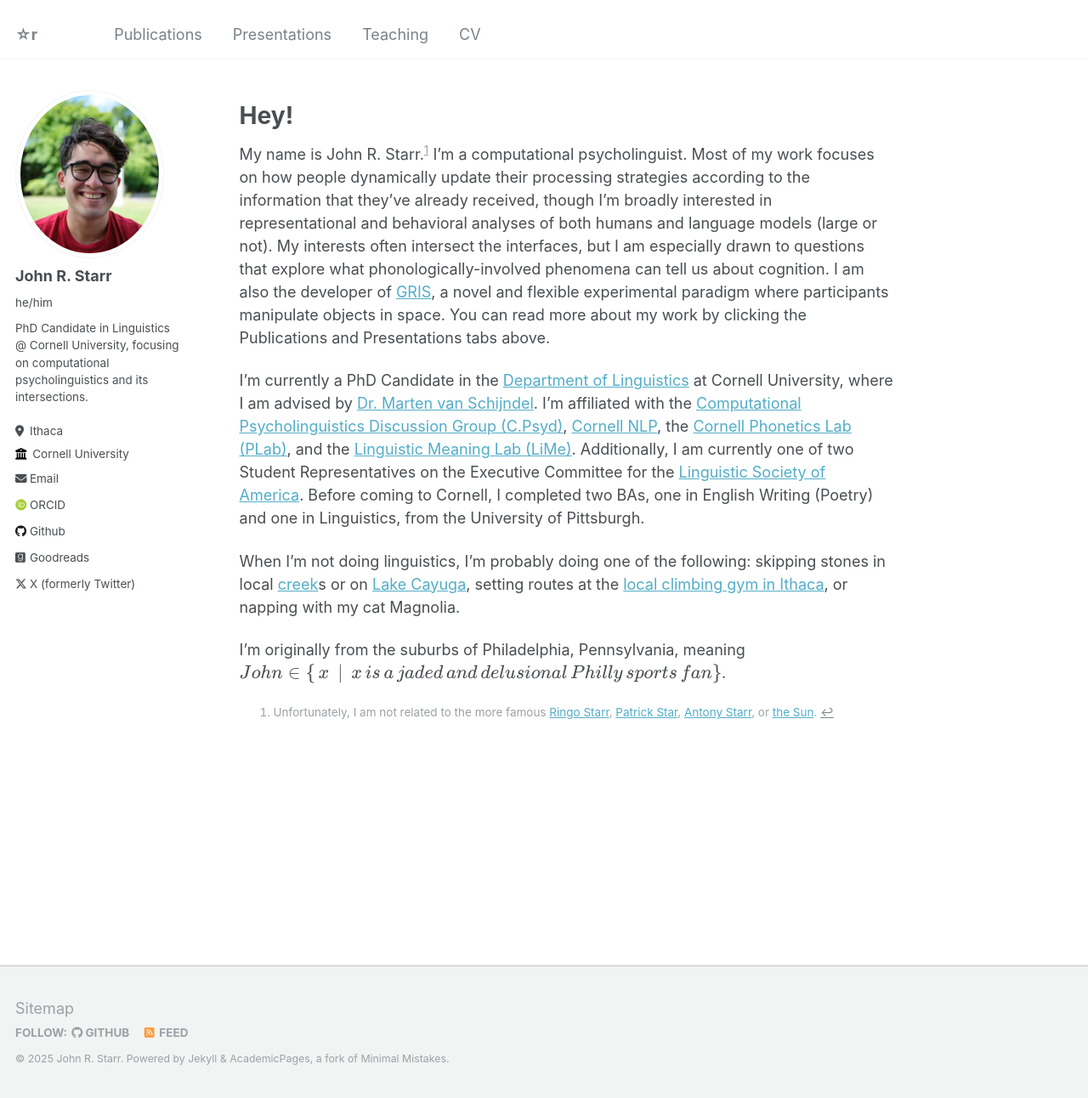
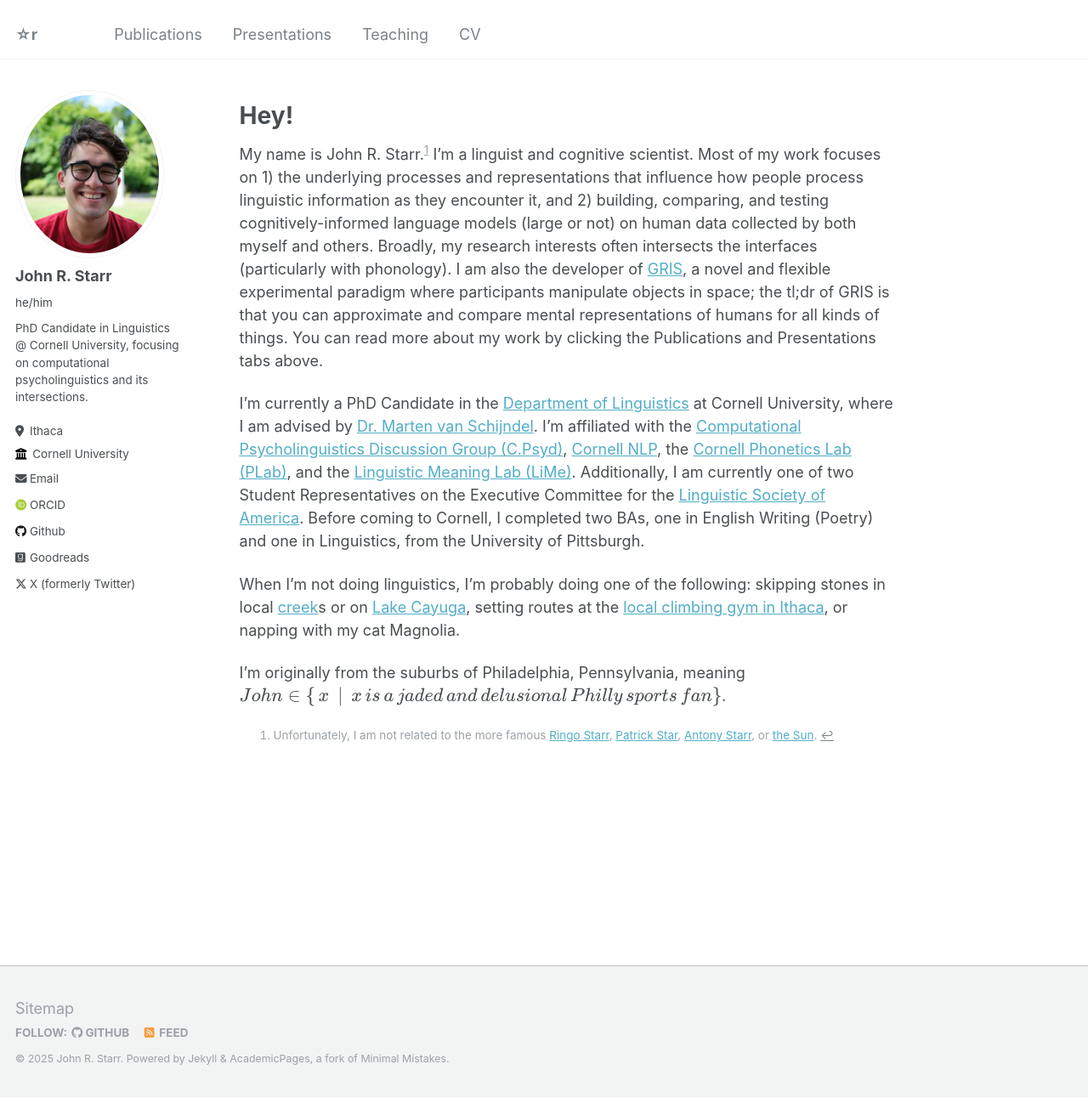
Before and after one commit to johnstarr-ling/johnstarr-ling.github.io, a Jekyll site: the page built from _pages/about.md, in a window 1280 px wide and 1292 px high. Shown: the whole window at 85% size. Built offline with Jekyll 4.4.1, drawn with Linux system fonts in a browser that asks for light colours; some web fonts are replaced.

Commit message:
update: cogsci2025

```diff
--- a/_pages/about.md
+++ b/_pages/about.md
@@ -10,7 +10,7 @@
 
 Hey!
 ======
-My name is John R. Starr.[^1] I'm a computational psycholinguist. Most of my work focuses on how people dynamically update their processing strategies according to the information that they've already received, though I'm broadly interested in representational and behavioral analyses of both humans and language models (large or not). My interests often intersect the interfaces, but I am especially drawn to questions that explore what phonologically-involved phenomena can tell us about cognition. I am also the developer of [GRIS](https://github.com/johnstarr-ling/gris-toolkit), a novel and flexible experimental paradigm where participants manipulate objects in space. You can read more about my work by clicking the Publications and Presentations tabs above.
+My name is John R. Starr.[^1] I'm a linguist and cognitive scientist. Most of my work focuses on 1) the underlying processes and representations that influence how people process linguistic information as they encounter it, and 2) building, comparing, and testing cognitively-informed language models (large or not) on human data collected by both myself and others. Broadly, my research interests often intersects the interfaces (particularly with phonology). I am also the developer of [GRIS](https://github.com/johnstarr-ling/gris-toolkit), a novel and flexible experimental paradigm where participants manipulate objects in space; the tl;dr of GRIS is that you can approximate and compare mental representations of humans for all kinds of things. You can read more about my work by clicking the Publications and Presentations tabs above.
 
 I'm currently a PhD Candidate in the [Department of Linguistics](https://linguistics.cornell.edu/) at Cornell University, where I am advised by [Dr. Marten van Schijndel](https://vansky.github.io/). I'm affiliated with the [Computational Psycholinguistics Discussion Group (C.Psyd)](https://c-psyd.github.io/), [Cornell NLP](https://nlp.cornell.edu/), the [Cornell Phonetics Lab (PLab)](https://conf.ling.cornell.edu/), and the [Linguistic Meaning Lab (LiMe)](https://lime-lab-cornell.github.io/). Additionally, I am currently one of two Student Representatives on the Executive Committee for the [Linguistic Society of America](https://www.lsadc.org/). Before coming to Cornell, I completed two BAs, one in English Writing (Poetry) and one in Linguistics, from the University of Pittsburgh.
 
```
Also changed, not shown: _pages/publications.md (+1 -1 lines), 5 other files.
